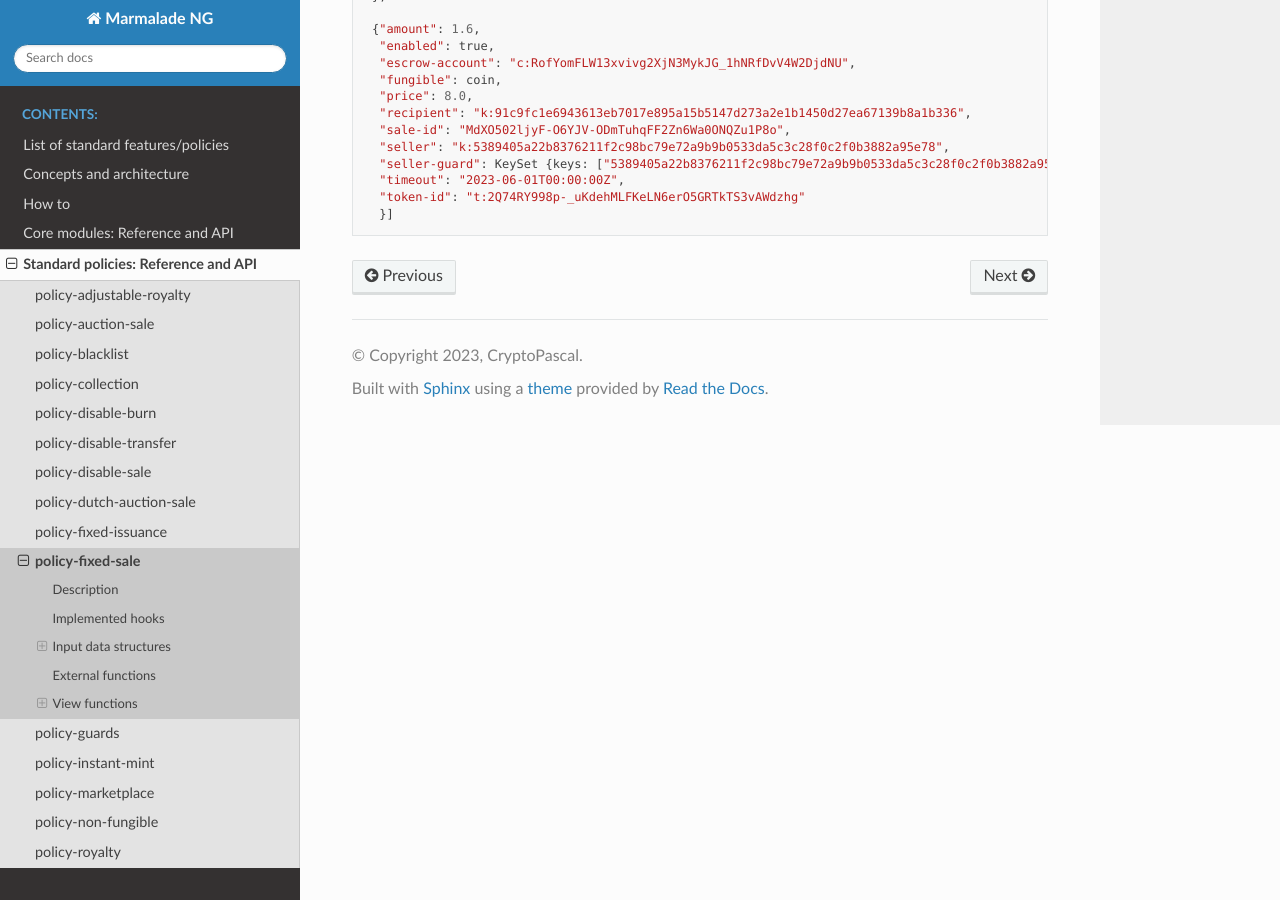
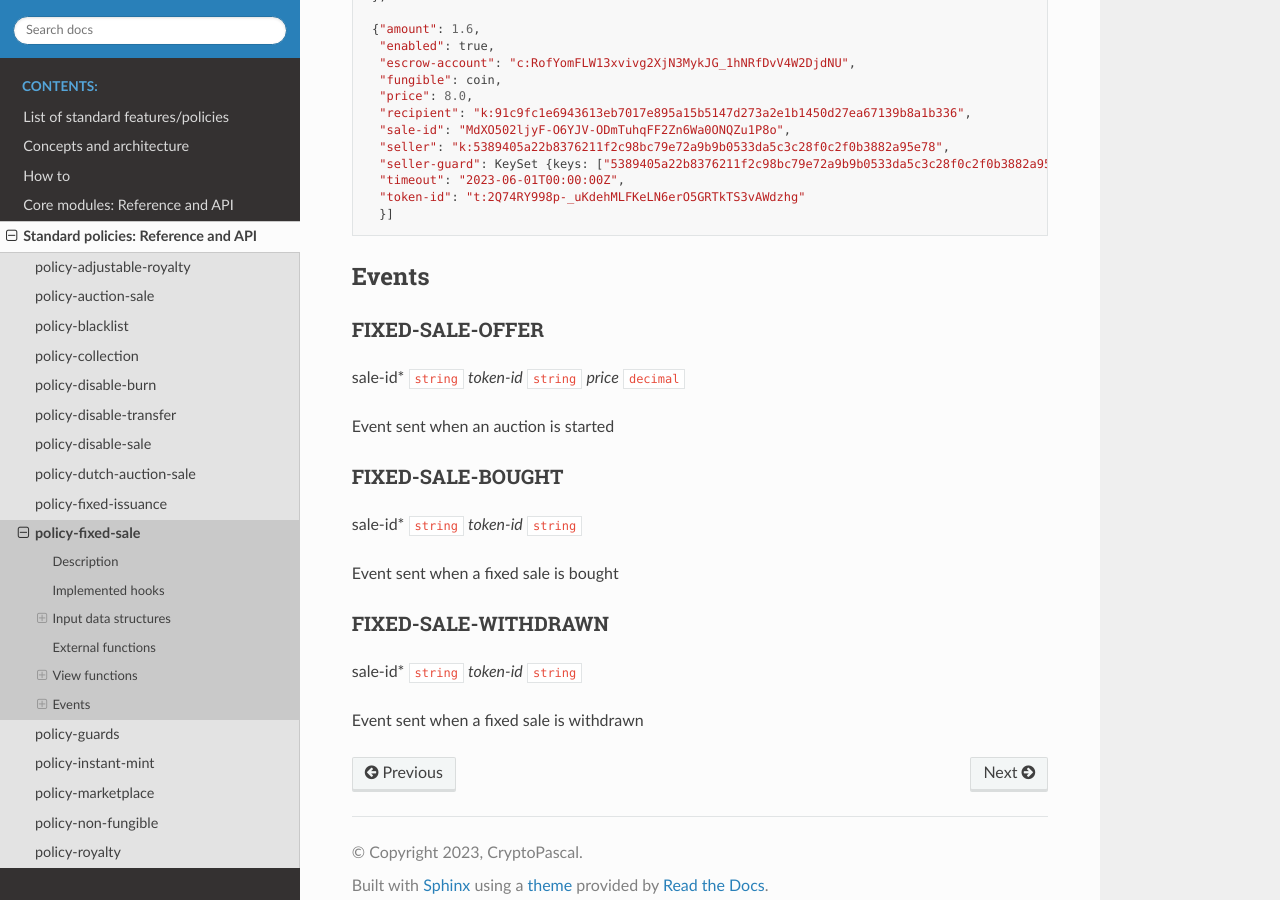
Before and after one commit to Marmalade-NG/marmalade-ng, a Sphinx documentation site: the page built from doc/source/policy-fixed-sale.rst, in a window 1280 px wide and 900 px high, scrolled down 3853 px. Built offline with Sphinx 7.4.7 and the Read the Docs theme 2.0.0, drawn with Linux system fonts in a browser that asks for light colours.

Commit message:
Add sales events

```diff
--- a/doc/source/policy-fixed-sale.rst
+++ b/doc/source/policy-fixed-sale.rst
@@ -217,3 +217,26 @@ Return all the active sales details.
     "timeout": "2023-06-01T00:00:00Z",
     "token-id": "t:2Q74RY998p-_uKdehMLFKeLN6erO5GRTkTS3vAWdzhg"
     }]
+
+
+Events
+^^^^^^
+FIXED-SALE-OFFER
+~~~~~~~~~~~~~~~~
+sale-id* ``string`` *token-id* ``string`` *price* ``decimal``
+
+Event sent when an auction is started
+
+
+FIXED-SALE-BOUGHT
+~~~~~~~~~~~~~~~~~
+sale-id* ``string`` *token-id* ``string``
+
+Event sent when a fixed sale is bought
+
+
+FIXED-SALE-WITHDRAWN
+~~~~~~~~~~~~~~~~~~~~
+sale-id* ``string`` *token-id* ``string``
+
+Event sent when a fixed sale is withdrawn
```
Also changed, not shown: doc/source/policy-auction-sale.rst (+21 -0 lines), doc/source/policy-dutch-auction-sale.rst (+23 -0 lines), 6 other files.
